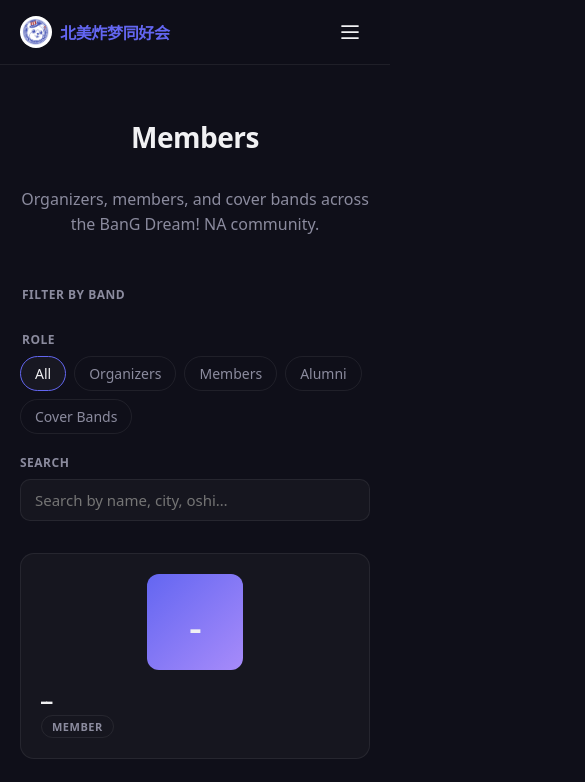
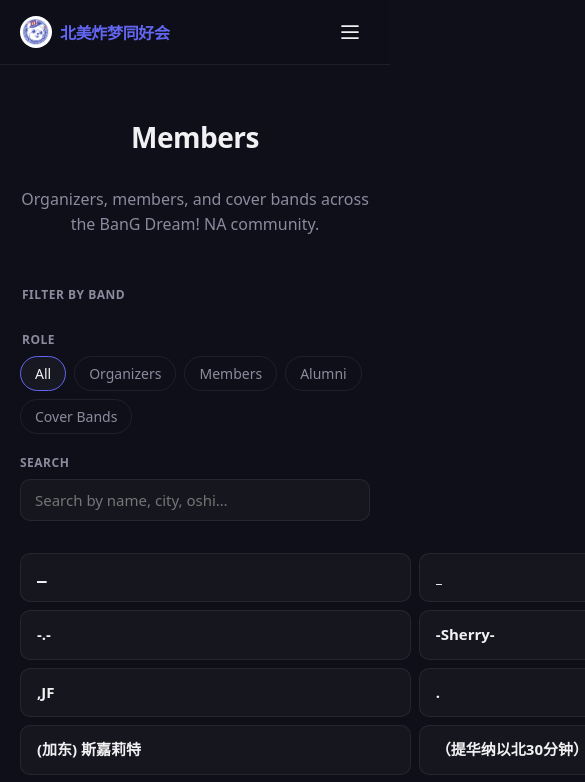
Before and after one commit to suhang56/bangdream-na, a React (Vite) app: page /members in a window 390 px wide. Shown: the top 782 px of the page, 585 px wide, since content can reach past the window. Built offline with nearby package versions, Linux system fonts and the light colour scheme.

Commit message:
feat(members): drop avatar frame, denser cards, pinyin sort (#17)
Co-authored-by: suhang56 <suhang56@foxmail.com>

```diff
--- a/src/components/MemberCard/MemberCard.css
+++ b/src/components/MemberCard/MemberCard.css
@@ -1,14 +1,13 @@
 .member-card {
   position: relative;
   overflow: hidden;
-  display: grid;
-  grid-template-columns: 88px 1fr;
-  gap: 1rem 1.25rem;
-  align-items: start;
-  padding: 1.5rem;
+  display: flex;
+  flex-direction: column;
+  gap: 0.375rem;
+  padding: 0.875rem 1rem;
   background: var(--color-bg-card);
   border: 1px solid var(--color-border);
-  border-radius: 14px;
+  border-radius: 10px;
   transition: transform 200ms cubic-bezier(0.16, 1, 0.3, 1),
     border-color 200ms ease,
     box-shadow 200ms ease;
@@ -17,7 +16,7 @@
 .member-card:hover {
   transform: translateY(-2px);
   border-color: var(--color-primary);
-  box-shadow: 0 12px 32px rgba(0, 0, 0, 0.35),
+  box-shadow: 0 8px 20px rgba(0, 0, 0, 0.3),
     0 0 0 1px var(--color-primary);
 }
 
@@ -27,65 +26,27 @@
 
 .member-card-cover-ribbon {
   position: absolute;
-  top: 12px;
-  right: 12px;
+  top: 8px;
+  right: 8px;
   z-index: 1;
-  max-width: calc(100% - 24px);
-  padding: 0.3125rem 0.75rem;
+  max-width: calc(100% - 16px);
+  padding: 0.25rem 0.625rem;
   background: var(--color-accent);
   color: var(--color-bg);
-  font-size: 0.6875rem;
+  font-size: 0.625rem;
   font-weight: 700;
   letter-spacing: 0.5px;
   text-transform: uppercase;
   white-space: nowrap;
-  border-radius: 8px;
+  border-radius: 6px;
   overflow: hidden;
   text-overflow: ellipsis;
   box-shadow: 0 4px 12px rgba(0, 0, 0, 0.25);
 }
 
-.member-card-avatar {
-  width: 88px;
-  height: 88px;
-  border-radius: 12px;
-  overflow: hidden;
-  flex-shrink: 0;
-  grid-column: 1;
-  grid-row: 1 / span 2;
-}
-
-.member-card-avatar img {
-  width: 100%;
-  height: 100%;
-  object-fit: cover;
-  display: block;
-}
-
-.member-card-initials {
-  width: 100%;
-  height: 100%;
-  display: flex;
-  align-items: center;
-  justify-content: center;
-  background: var(--gradient-hero);
-  color: var(--color-text);
-  font-weight: 700;
-  font-size: 1.75rem;
-  letter-spacing: 0.5px;
-  text-transform: uppercase;
-}
-
-.member-card-body {
-  grid-column: 2;
-  display: flex;
-  flex-direction: column;
-  min-width: 0;
-}
-
 .member-card-name {
-  font-size: 1.125rem;
-  font-weight: 700;
+  font-size: 0.9375rem;
+  font-weight: 600;
   color: var(--color-text);
   line-height: 1.3;
   margin: 0;
@@ -99,19 +60,18 @@
   display: flex;
   flex-wrap: wrap;
   align-items: center;
-  gap: 0.5rem 0.75rem;
-  margin-top: 0.375rem;
+  gap: 0.375rem 0.5rem;
 }
 
 .member-card-city {
-  font-size: 0.8125rem;
+  font-size: 0.75rem;
   color: var(--color-text-muted);
 }
 
 .member-card-oshi {
-  font-size: 0.8125rem;
+  font-size: 0.75rem;
   color: var(--color-text-muted);
-  margin: 0.5rem 0 0;
+  margin: 0;
 }
 
 .member-card-oshi-label {
@@ -119,11 +79,10 @@
 }
 
 .member-card-bio {
-  font-size: 0.9375rem;
+  font-size: 0.875rem;
   color: var(--color-text-muted);
   line-height: 1.5;
-  margin: 1rem 0 0;
-  grid-column: 1 / -1;
+  margin: 0.25rem 0 0;
   display: -webkit-box;
   -webkit-line-clamp: 2;
   line-clamp: 2;
@@ -135,19 +94,18 @@
 .member-card-socials {
   list-style: none;
   padding: 0;
-  margin: 1rem 0 0;
+  margin: 0.375rem 0 0;
   display: flex;
   flex-wrap: wrap;
-  gap: 0.5rem;
-  grid-column: 1 / -1;
+  gap: 0.375rem;
 }
 
 .member-card-social {
   display: inline-flex;
   align-items: center;
-  padding: 0.3125rem 0.625rem;
-  border-radius: 8px;
-  font-size: 0.75rem;
+  padding: 0.25rem 0.5rem;
+  border-radius: 6px;
+  font-size: 0.6875rem;
   color: var(--color-text-muted);
   background: transparent;
   border: 1px solid var(--color-border);
@@ -179,26 +137,3 @@
     transform: none;
   }
 }
-
-@media (max-width: 479px) {
-  .member-card {
-    grid-template-columns: 1fr;
-    padding: 1.25rem;
-    text-align: left;
-  }
-  .member-card-avatar {
-    width: 96px;
-    height: 96px;
-    grid-column: 1;
-    grid-row: auto;
-    margin-inline: auto;
-  }
-  .member-card-body {
-    grid-column: 1;
-  }
-  .member-card-cover-ribbon {
-    top: auto;
-    bottom: 12px;
-    right: 12px;
-  }
-}
--- a/src/components/MemberCard/MemberCard.jsx
+++ b/src/components/MemberCard/MemberCard.jsx
@@ -1,6 +1,4 @@
-import { useState } from 'react'
 import RoleBadge from '../RoleBadge/RoleBadge.jsx'
-import { getInitials } from '../../lib/members.js'
 import { t } from '../../lib/uiLanguage.js'
 import './MemberCard.css'
 
@@ -15,12 +13,9 @@
  * @property {string} [coverBandRole]
  * @property {string} [city]
  * @property {string} [bio]
- * @property {string} [avatar]
  * @property {Object<string,string>} [socials]
  * @property {string} [joinedAt]
  * @property {boolean} [alumnus]
- *
- * Schema reference: docs/p3-design.md "Member data shape"
  */
 
 const SOCIAL_RENDERERS = {
@@ -93,12 +88,10 @@
 }
 
 export default function MemberCard({ member }) {
-  const [imgFailed, setImgFailed] = useState(false)
-  const showImg = !!member.avatar && !imgFailed
-
-  const initials = getInitials(member.name)
   const isAlumnus = member.alumnus === true || member.role === 'alumnus'
   const cardClass = `member-card${isAlumnus ? ' member-card--alumnus' : ''}`
+  const hasMeta =
+    member.role !== 'member' || isAlumnus || (typeof member.city === 'string' && member.city)
 
   return (
     <article className={cardClass} aria-label={member.name}>
@@ -115,34 +108,17 @@
         </div>
       )}
 
-      <div className="member-card-avatar">
-        {showImg ? (
-          <img
-            src={member.avatar}
-            alt={member.name}
-            loading="lazy"
-            decoding="async"
-            width={88}
-            height={88}
-            onError={() => setImgFailed(true)}
-          />
-        ) : (
-          <div className="member-card-initials" aria-hidden="true">
-            {initials}
-          </div>
-        )}
-      </div>
-
-      <div className="member-card-body">
       <h3 className="member-card-name" title={member.name}>
         {member.name}
       </h3>
+      {hasMeta && (
         <div className="member-card-meta">
           <RoleBadge role={member.role} alumnus={member.alumnus} />
           {member.city && (
             <span className="member-card-city">{member.city}</span>
           )}
         </div>
+      )}
       {member.oshiBand && (
         <p className="member-card-oshi">
           <span className="member-card-oshi-label">Oshi: </span>
@@ -154,7 +130,6 @@
       )}
       {member.bio && <p className="member-card-bio">{member.bio}</p>}
       {renderSocials(member.socials, member.name)}
-      </div>
     </article>
   )
 }
--- a/src/components/MemberGrid/MemberGrid.css
+++ b/src/components/MemberGrid/MemberGrid.css
@@ -1,10 +1,10 @@
 .member-grid {
   display: grid;
-  gap: 1.5rem;
+  gap: 0.625rem;
   list-style: none;
   padding: 0;
   margin: 0;
-  grid-template-columns: repeat(auto-fill, minmax(280px, 1fr));
+  grid-template-columns: repeat(auto-fill, minmax(180px, 1fr));
 }
 
 .member-grid-item {
@@ -19,20 +19,9 @@
   margin: 0;
 }
 
-@media (min-width: 980px) {
+@media (max-width: 479px) {
   .member-grid {
-    grid-template-columns: repeat(3, 1fr);
+    grid-template-columns: repeat(2, 1fr);
+    gap: 0.5rem;
   }
 }
-
-@media (min-width: 768px) and (max-width: 979px) {
-  .member-grid {
-    grid-template-columns: repeat(2, 1fr);
-  }
-}
-
-@media (max-width: 767px) {
-  .member-grid {
-    grid-template-columns: 1fr;
-  }
-}
--- a/src/lib/members.js
+++ b/src/lib/members.js
@@ -32,55 +32,30 @@
   })
 }
 
+let cachedCollator = null
+function getCollator() {
+  if (cachedCollator) return cachedCollator
+  try {
+    cachedCollator = new Intl.Collator('zh-Hans-u-co-pinyin', {
+      sensitivity: 'base',
+      numeric: true,
+    })
+  } catch {
+    cachedCollator = new Intl.Collator(undefined, { sensitivity: 'base', numeric: true })
+  }
+  return cachedCollator
+}
+
 /**
- * Sort by `name` ascending using locale-aware, case- and accent-insensitive
- * comparison. Returns a new array; input is never mutated.
+ * Sort by `name` ascending using pinyin collation for CJK and alphabetical for
+ * Latin scripts. Returns a new array; input is never mutated.
  *
  * @param {Array<Object>} members
  * @returns {Array<Object>}
  */
 export function sortMembersByName(members) {
+  const collator = getCollator()
   return [...members].sort((a, b) =>
-    String(a.name ?? '').localeCompare(String(b.name ?? ''), undefined, {
-      sensitivity: 'base',
-    }),
+    collator.compare(String(a.name ?? ''), String(b.name ?? '')),
   )
 }
-
-// Match a leading CJK ideograph, kana, or Hangul.
-// Ranges via unicode escapes:
-//   、-鿿: CJK Symbols+Punctuation, Hiragana, Katakana, CJK Unified Ideographs
-//                  (starts at U+3001 to skip U+3000 ideographic-space, which is whitespace)
-//   가-힯: Hangul Syllables
-const CJK_LEADING = /^[、-鿿가-힯]/u
-
-/**
- * Compute 1-2 character initials from a display name.
- * - Empty / whitespace / non-string → ""
- * - Single ASCII word → first letter, uppercased
- * - Two+ ASCII words → first letter of first two words, uppercased
- * - Single CJK token → first CJK char (no uppercase)
- * - Two+ CJK tokens → first chars of first two, joined
- *
- * @param {string} name
- * @returns {string}
- */
-export function getInitials(name) {
-  if (typeof name !== 'string') return ''
-  const trimmed = name.trim()
-  if (!trimmed) return ''
-
-  const tokens = trimmed.split(/\s+/u).filter(Boolean)
-  if (tokens.length === 0) return ''
-
-  const isCJK = CJK_LEADING.test(tokens[0])
-
-  if (tokens.length === 1) {
-    const first = tokens[0][0]
-    return isCJK ? first : first.toUpperCase()
-  }
-
-  const a = tokens[0][0]
-  const b = tokens[1][0]
-  return isCJK ? `${a}${b}` : `${a}${b}`.toUpperCase()
-}
```
Also changed, not shown: 2 other files (tests, documents, lock files or other folders). Lines whose indentation alone changed are shown as unchanged.
